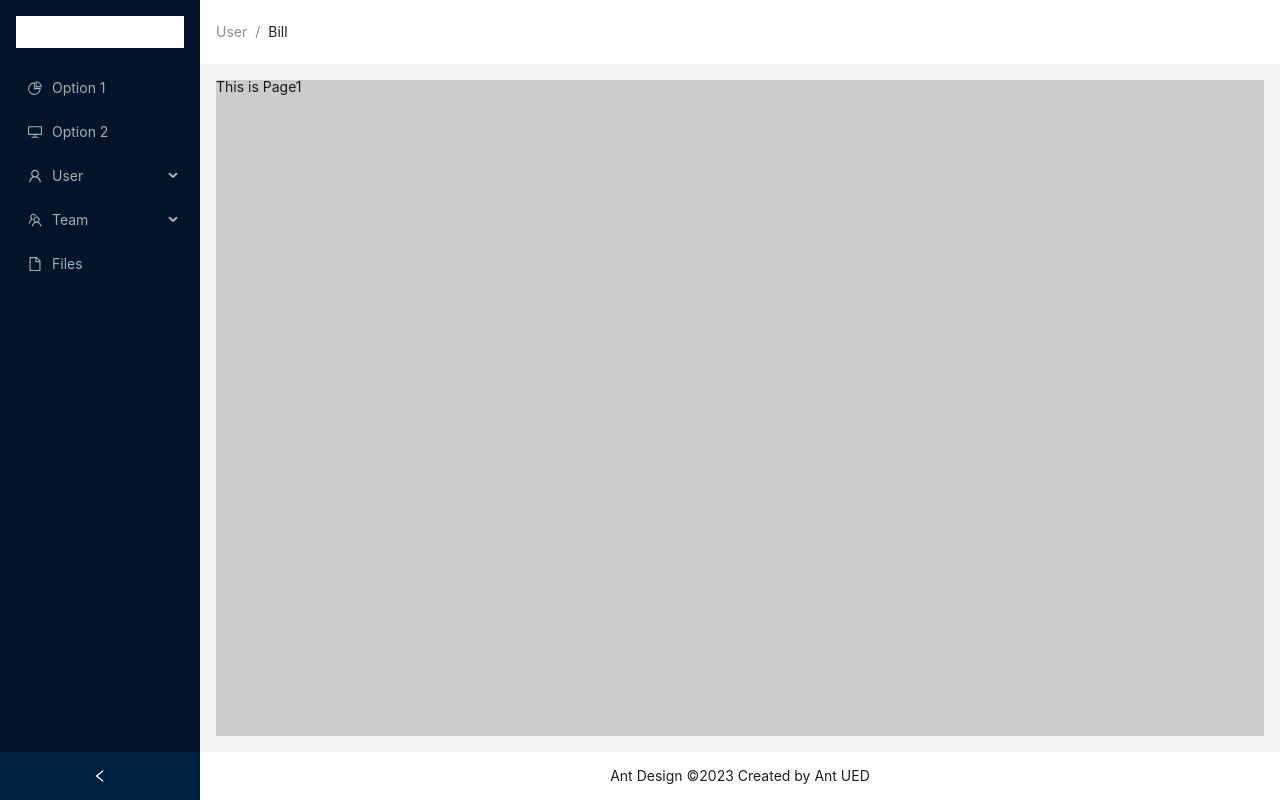
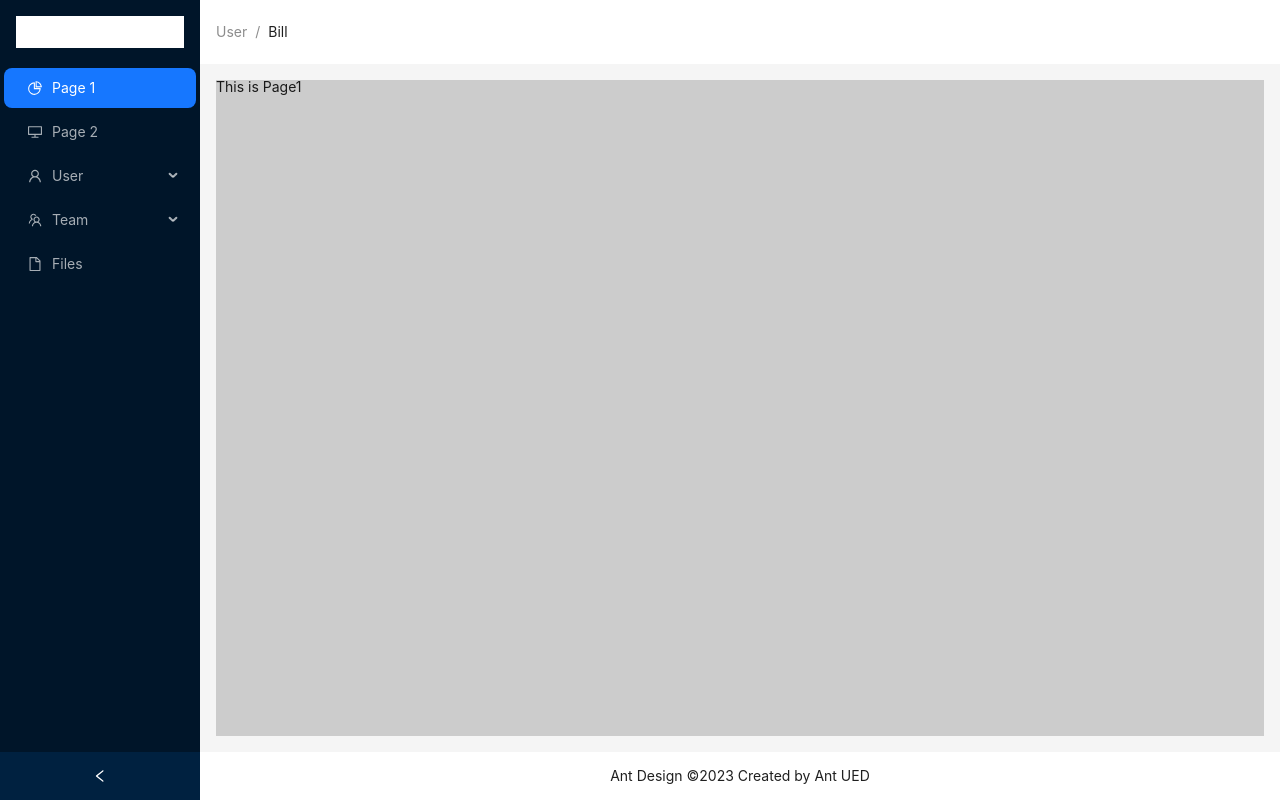
Before and after one commit to H-Lbread/react-vite, a React (Vite) app: page /page1 in a window 1280 px wide. Built offline with nearby package versions, Linux system fonts and the light colour scheme.

Commit message:
菜单栏 点开一个其他收缩

```diff
--- a/src/views/Home.tsx
+++ b/src/views/Home.tsx
@@ -29,8 +29,8 @@ function getItem(
 }
 
 const items: MenuItem[] = [
-  getItem('Option 1', '/page1', <PieChartOutlined />),
-  getItem('Option 2', '/page2', <DesktopOutlined />),
+  getItem('Page 1', '/page1', <PieChartOutlined />),
+  getItem('Page 2', '/page2', <DesktopOutlined />),
   getItem('User', 'sub1', <UserOutlined />, [
     getItem('Tom', '3'),
     getItem('Bill', '4'),
@@ -53,11 +53,29 @@ const View: React.FC = () => {
 
   }
 
+  const [openKeys, setopenKeys] = useState(['']);   // 第一个参数：定义变量； 第二个参数：修改变量
+
+  const handleChange = (keys:String) => {
+    // 展开 回收 时执行的代码
+    // console.log(keys); // 数组 记录了当前展开的菜单
+
+    setopenKeys([keys[keys.length-1]])
+  }
+
   return (
     <Layout style={{ minHeight: '100vh' }}>
       <Sider collapsible collapsed={collapsed} onCollapse={(value) => setCollapsed(value)}>
         <div className="demo-logo-vertical" />
-        <Menu theme="dark" defaultSelectedKeys={['1']} mode="inline" items={items} onClick={menuClick} />
+        <Menu
+            theme="dark"
+            defaultSelectedKeys={['/page1']}
+            mode="inline"
+            items={ items }
+            onClick={ menuClick }
+            onOpenChange={ handleChange }
+            // 当前菜单展开项的key数组
+            openKeys={ openKeys }
+        />
       </Sider>
       <Layout>
         <Header style={{ padding: '0 0 0 16px', background: colorBgContainer }} >
```
